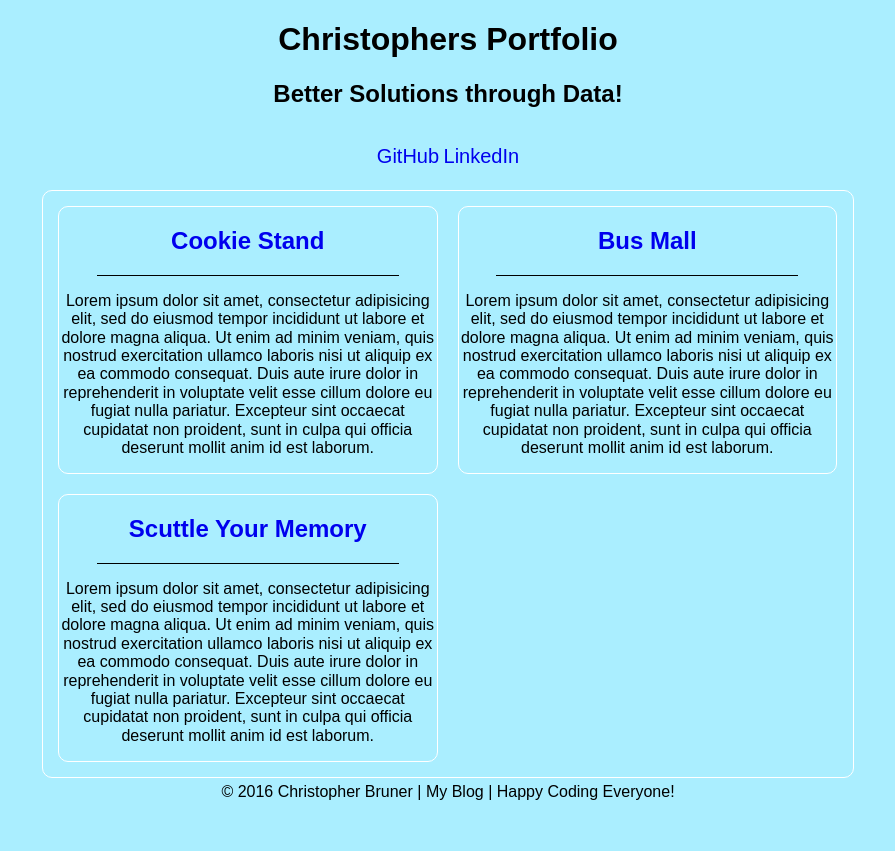
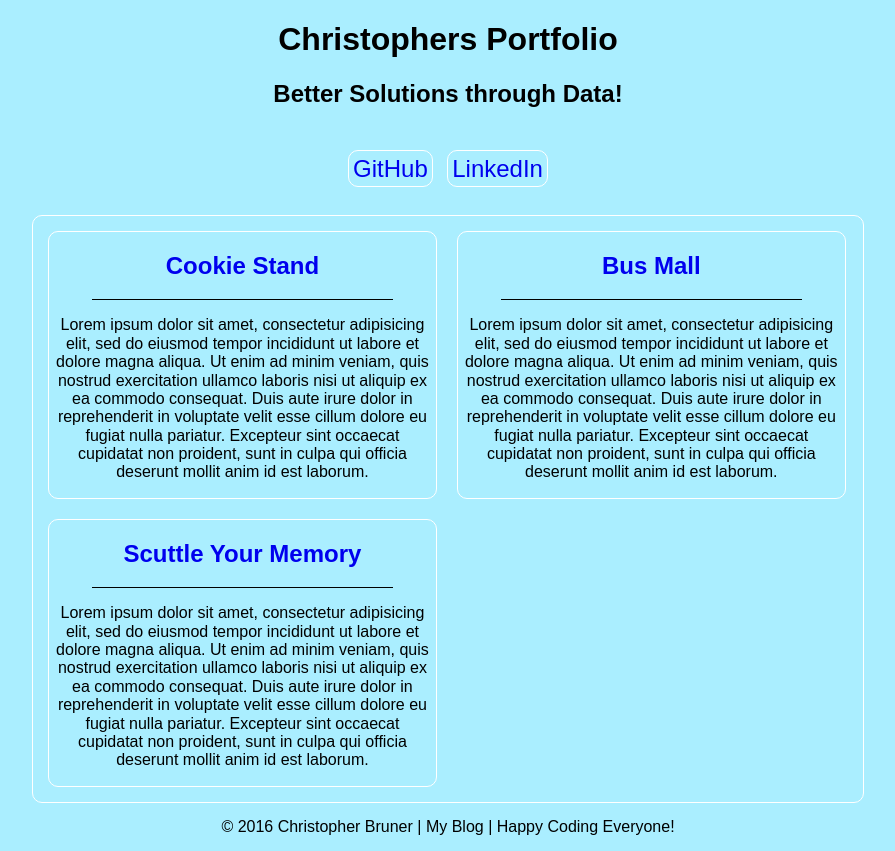
Before and after one commit to QuantumArchive/my-portfolio, a plain HTML site: page index.html in a window 1280 px wide. Shown: the whole page, without its empty margins (192-1087 px from the left). Before the commit the page ends 802 px from the top, so only its background shows below. Drawn offline with Linux system fonts and the light colour scheme.

Commit message:
some css optimizations

```diff
--- a/index.html
+++ b/index.html
@@ -16,8 +16,8 @@
     <nav class="top-nav">
       <div class="menuicon"></div>
       <ul>
-        <li><a href="https://github.com/QuantumArchive" target="_blank">GitHub</a></li>
-        <li><a href="https://www.linkedin.com/in/christopher-bruner-48046378" target="_blank">LinkedIn</a></li>
+        <a href="https://github.com/QuantumArchive" target="_blank"><li>GitHub</li></a>
+        <a href="https://www.linkedin.com/in/christopher-bruner-48046378" target="_blank"><li>LinkedIn</li></a>
       </ul>
     </nav>
   </header>
--- a/styles/base.css
+++ b/styles/base.css
@@ -9,7 +9,11 @@ nav ul {
 
 nav li {
   display: inline-block;
-  font-size: 20px;
+  font-size: 24px;
+  margin: 5px;
+  padding: 4px;
+  border: 1px solid white;
+  border-radius: 10px;
 }
 
 a {
--- a/styles/layout.css
+++ b/styles/layout.css
@@ -3,7 +3,7 @@ header {
 }
 
 .main-content {
-  max-width: 800px;
+  max-width: 820px;
   padding: 5px;
   margin: 5px auto;
   border: 1px solid white;
@@ -14,10 +14,13 @@ header {
   border: 1px solid white;
   border-radius: 10px;
   margin: 10px;
+  padding: 0px 5px;
 }
 
 footer {
   clear: both;
+  margin: 10px auto;
+  padding: 5px;
 }
 
 .clearfix:after {
@@ -26,9 +29,9 @@ footer {
   clear: both;
 }
 
-@media only screen and (min-width: 810px) {
+@media only screen and (min-width: 820px) {
   .mobileview {
-    width: 47.19%;
+    width: 45.96%;
     float: left;
   }
 }
--- a/styles/module.css
+++ b/styles/module.css
@@ -19,6 +19,11 @@
   margin: 0 auto;
 }
 
+.top-nav li:hover {
+  color: white;
+  background-color: #4B0082;
+}
+
 @media only screen and (min-width: 810px) {
   .top-nav ul {
     display: inline-block;
```
